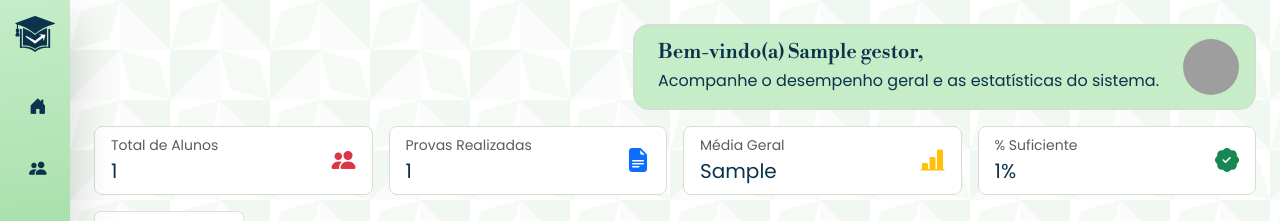
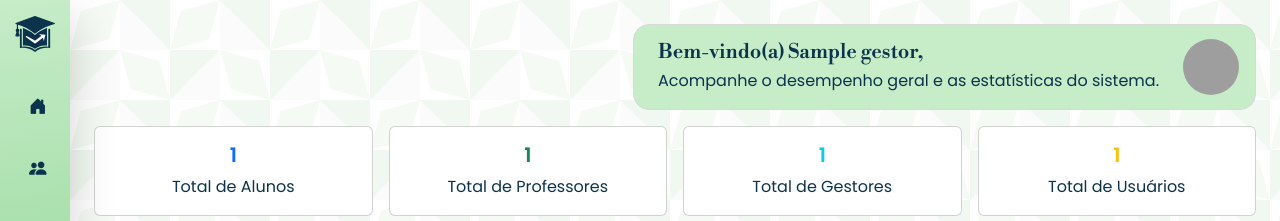
Before and after one commit to wes-lem/DIPEFast, a Python web app: template templates/gestor/dashboard_gestor.html in a window 1280 px wide. Shown: the top 221 px of the page. Run offline with Jinja, Linux system fonts and the light colour scheme; the template is opened without the code that fills it: most values are stand-ins (such as "Sample title", 1, 10 or a date in 2020); grey boxes marked "Sample" are stand-in pictures; grey boxes are pictures that could not be loaded.

Commit message:
Gestor /dashboard: cards quantitativos

```diff
--- a/app_config.py
+++ b/app_config.py
@@ -10,3 +10,5 @@ env = Environment(
 )
 
 env.filters['fromjson'] = json.loads
+
+templates = Jinja2Templates(env=env)
--- a/templates/gestor/dashboard_gestor.html
+++ b/templates/gestor/dashboard_gestor.html
@@ -114,47 +114,36 @@
 
             <!-- KPIs compactos -->
             <div class="row g-3 mb-3">
-                <div class="col-6 col-md-3">
-                    <div class="card border-0">
-                        <div class="card-body rounded-3 borda py-2 d-flex align-items-center justify-content-between">
-                            <div>
-                                <div class="text-muted small">Total de Alunos</div>
-                                <div class="fs-5">{{ dados.cards.total_alunos }}</div>
-                            </div>
-                            <i class="bi bi-people-fill text-danger fs-4"></i>
+
+                <div class="col-md-3">
+                    <div class="card text-center">
+                        <div class="card-body">
+                            <h5 class="card-title text-primary">{{ dados.cards.total_alunos }}</h5>
+                            <p class="card-text">Total de Alunos</p>
                         </div>
                     </div>
                 </div>
-                <div class="col-6 col-md-3">
-                    <div class="card border-0">
-                        <div class="card-body rounded-3 borda py-2 d-flex align-items-center justify-content-between">
-                            <div>
-                                <div class="text-muted small">Provas Realizadas</div>
-                                <div class="fs-5">{{ dados.cards.total_provas }}</div>
-                            </div>
-                            <i class="bi bi-file-earmark-text-fill text-primary fs-4"></i>
+                <div class="col-md-3">
+                    <div class="card text-center">
+                        <div class="card-body">
+                            <h5 class="card-title text-success">{{ dados.cards.total_professores }}</h5>
+                            <p class="card-text">Total de Professores</p>
                         </div>
                     </div>
                 </div>
-                <div class="col-6 col-md-3">
-                    <div class="card border-0">
-                        <div class="card-body rounded-3 borda py-2 d-flex align-items-center justify-content-between">
-                            <div>
-                                <div class="text-muted small">Média Geral</div>
-                                <div class="fs-5">{{ dados.cards.media_geral }}</div>
-                            </div>
-                            <i class="bi bi-bar-chart-line-fill text-warning fs-4"></i>
+                <div class="col-md-3">
+                    <div class="card text-center">
+                        <div class="card-body">
+                            <h5 class="card-title text-info">{{ dados.cards.total_gestores }}</h5>
+                            <p class="card-text">Total de Gestores</p>
                         </div>
                     </div>
                 </div>
-                <div class="col-6 col-md-3">
-                    <div class="card border-0">
-                        <div class="card-body rounded-3 borda py-2 d-flex align-items-center justify-content-between">
-                            <div>
-                                <div class="text-muted small">% Suficiente</div>
-                                <div class="fs-5">{{ dados.cards.percentual_suficiente }}%</div>
-                            </div>
-                            <i class="bi bi-patch-check-fill text-success fs-4"></i>
+                <div class="col-md-3">
+                    <div class="card text-center">
+                        <div class="card-body">
+                            <h5 class="card-title text-warning">{{ dados.cards.total_usuarios }}</h5>
+                            <p class="card-text">Total de Usuários</p>
                         </div>
                     </div>
                 </div>
```
Also changed, not shown: services/graficos_service.py (+8 -0 lines).
